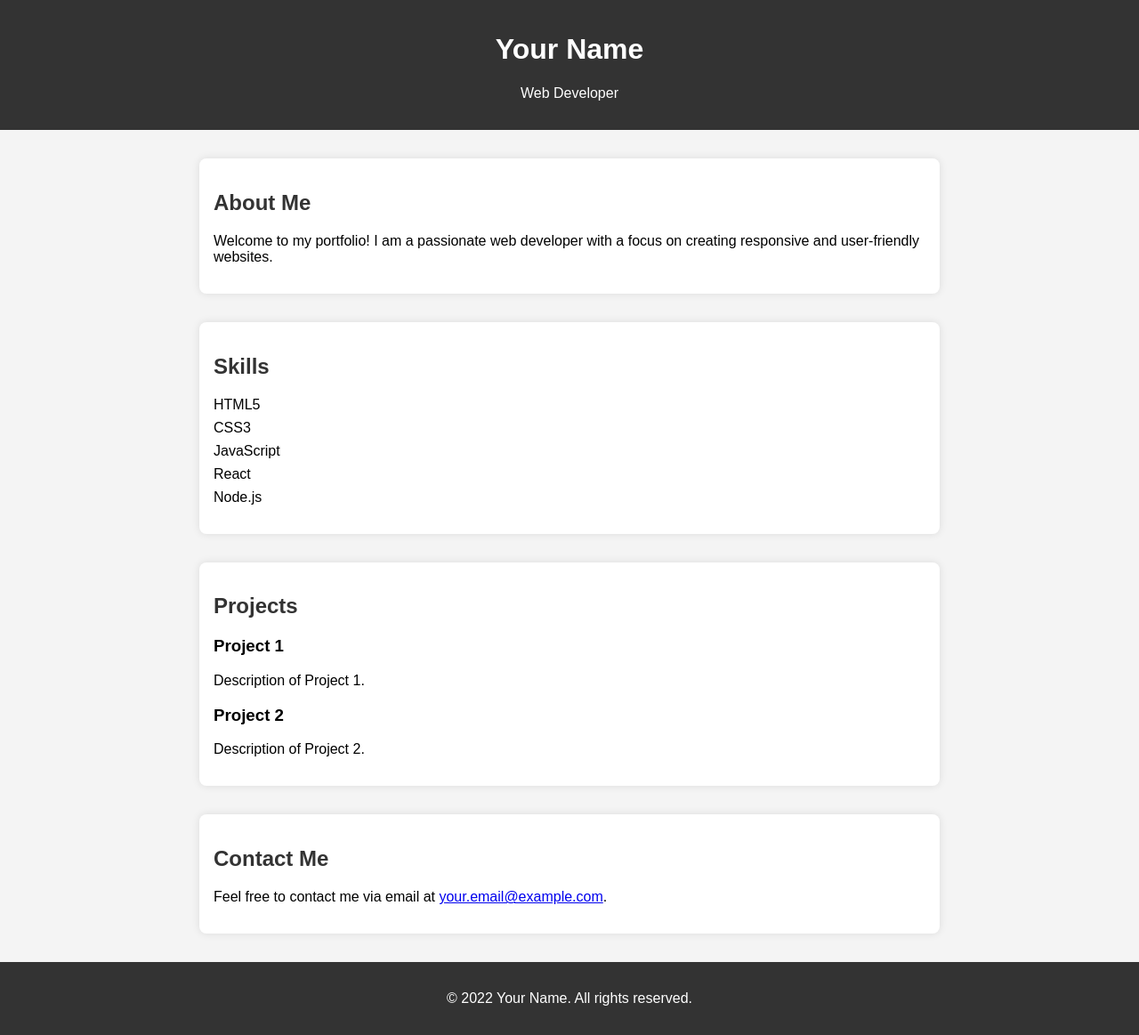
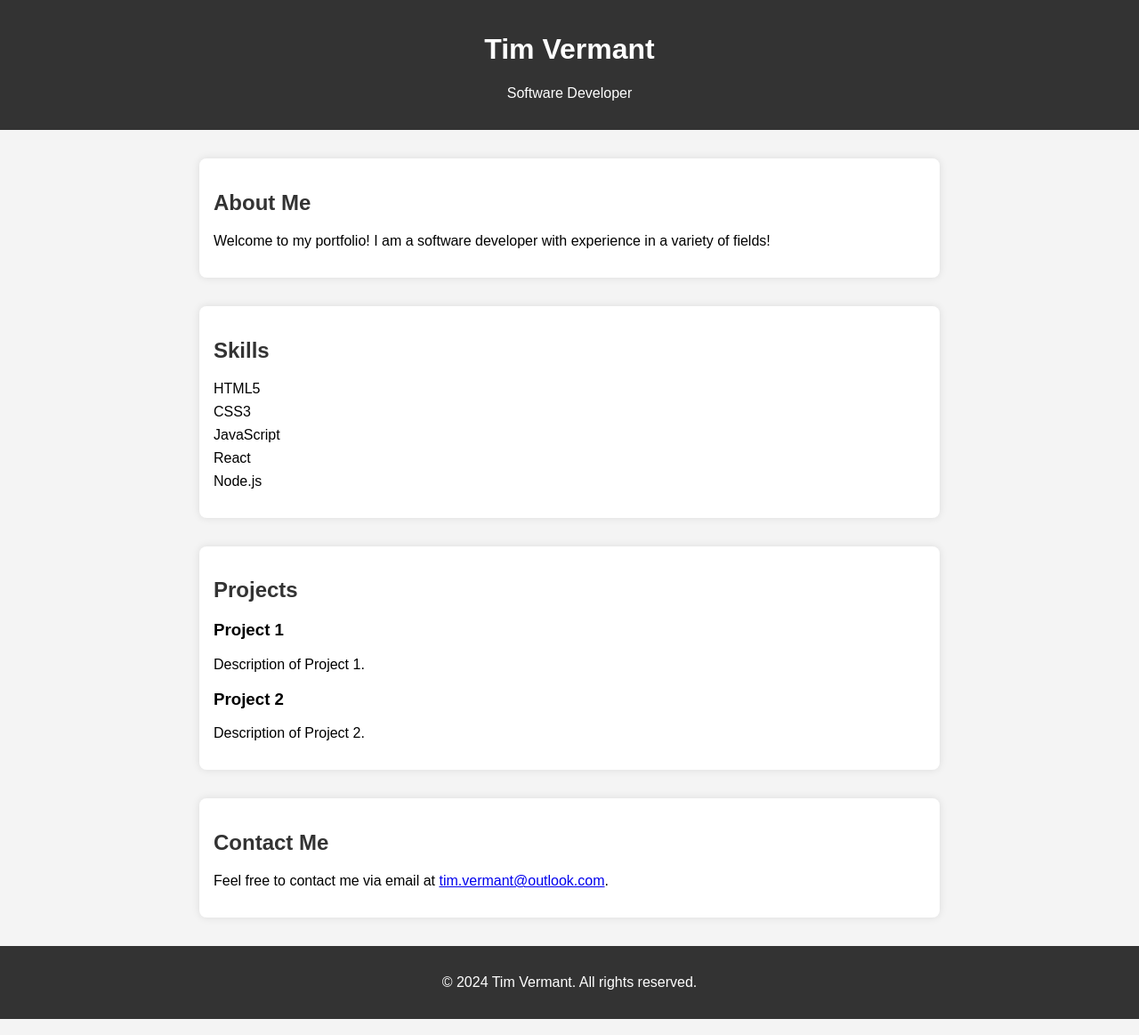
Before and after one commit to TimVermant/Portfolio, a plain HTML site: page index.html in a window 1280 px wide. Shown: the whole page at 89% size. Drawn offline with Linux system fonts and the light colour scheme.

Commit message:
Update information

```diff
--- a/index.html
+++ b/index.html
@@ -4,65 +4,20 @@
 <head>
   <meta charset="UTF-8">
   <meta name="viewport" content="width=device-width, initial-scale=1.0">
-  <title>Your Name - Portfolio</title>
+  <title>Tim Vermant - Portfolio</title>
   <link rel="stylesheet" type="text/css" href="CSS/styles.css" />
-  <!-- <style>
-    body {
-      font-family: 'Arial', sans-serif;
-      margin: 0;
-      padding: 0;
-      background-color: #f4f4f4;
-    }
-
-    header {
-      background-color: #333;
-      color: #fff;
-      padding: 1em;
-      text-align: center;
-    }
-
-    section {
-      max-width: 800px;
-      margin: 2em auto;
-      padding: 1em;
-      background-color: #fff;
-      box-shadow: 0 0 10px rgba(0, 0, 0, 0.1);
-      border-radius: 8px;
-    }
-
-    h2 {
-      color: #333;
-    }
-
-    ul {
-      list-style: none;
-      padding: 0;
-    }
-
-    li {
-      margin-bottom: 0.5em;
-    }
-
-    footer {
-      background-color: #333;
-      color: #fff;
-      padding: 1em;
-      text-align: center;
-    }
-  </style> -->
 </head>
 
 <body>
 
   <header>
-    <h1>Your Name</h1>
-    <p>Web Developer</p>
+    <h1>Tim Vermant</h1>
+    <p>Software Developer</p>
   </header>
 
   <section id="about">
     <h2>About Me</h2>
-    <p>Welcome to my portfolio! I am a passionate web developer with a focus on creating responsive and
-      user-friendly websites.</p>
+    <p>Welcome to my portfolio! I am a software developer with experience in a variety of fields!</p>
   </section>
 
   <section id="skills">
@@ -92,11 +47,11 @@
 
   <section id="contact">
     <h2>Contact Me</h2>
-    <p>Feel free to contact me via email at <a href="mailto:your.email@example.com">your.email@example.com</a>.</p>
+    <p>Feel free to contact me via email at <a href="mailto:tim.vermant@outlook.com">tim.vermant@outlook.com</a>.</p>
   </section>
 
   <footer>
-    <p>&copy; 2022 Your Name. All rights reserved.</p>
+    <p>&copy; 2024 Tim Vermant. All rights reserved.</p>
   </footer>
 
 </body>
```
